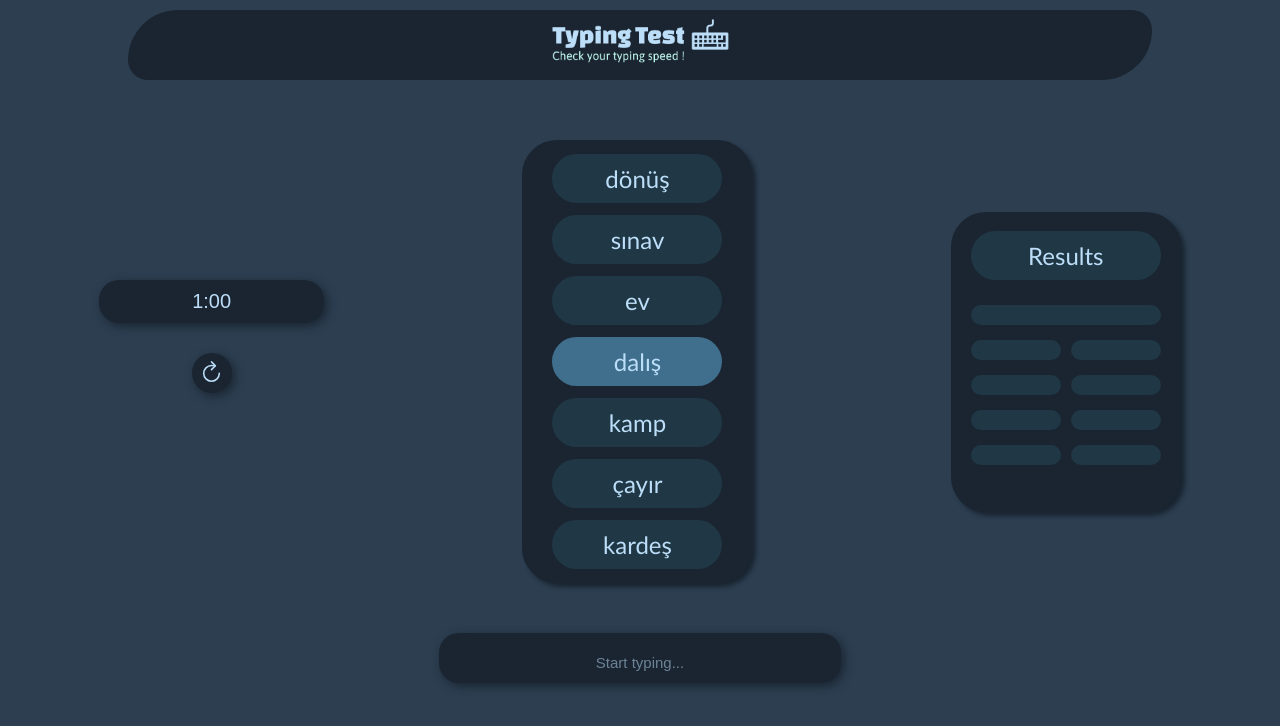
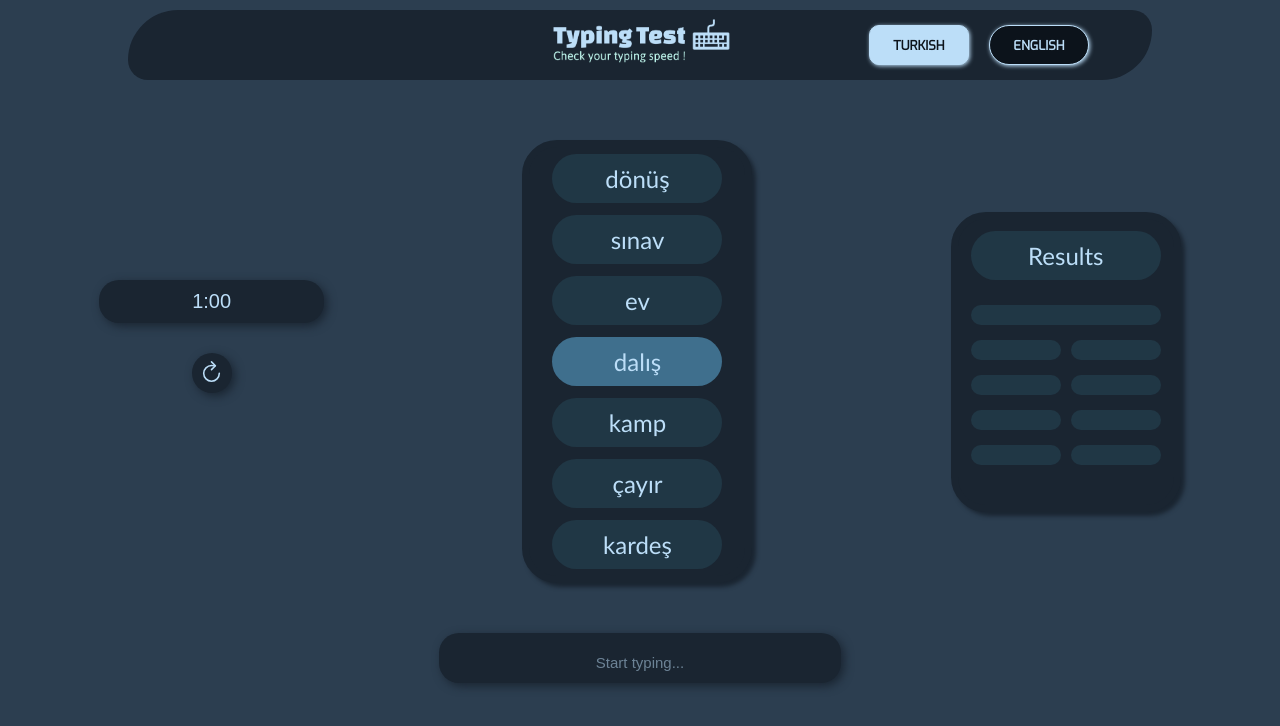
Before and after one commit to ekinutkuu/TypingTest, a website: page index.html in a window 1280 px wide. Drawn offline with nearby package versions, Linux system fonts and the light colour scheme.

Commit message:
added: language selection buttons

```diff
--- a/index.html
+++ b/index.html
@@ -6,11 +6,16 @@
     <title>Typing Test</title>
     <link rel="stylesheet" type="text/css" href="style.css">
     <link rel="stylesheet" type="text/css" href="responsive.css">
+    <link rel="stylesheet" href="https://fonts.googleapis.com/css?family=Exo">
 </head>
 <body>
 
     <div class="center" id="topBar">
         <img src="images/logo.png">
+        <div class="languageSelector">
+            <button class="activeLanguage" language="turkish">Turkish</button>
+            <button language="english">English</button>
+        </div>
     </div>
 
     <div class="center" id="wrapper">
--- a/style.css
+++ b/style.css
@@ -151,3 +151,49 @@ table tr td{
     color: #bcdef882;
     font-size: 15px;
 }
+
+/* Language Selection */
+#topBar{
+    display: flex;
+    flex-direction: row;
+}
+
+#topBar img{
+    margin-left: calc(50% - 100px);
+}
+
+.languageSelector{
+    display: flex;
+    gap: 20px;
+}
+
+.languageSelector button{
+    width: 100px;
+    height: 40px;
+    text-transform: uppercase;
+    font-family: 'Exo';
+    font-weight: bold;
+    font-size: 13px;
+    border-radius: 25px;
+    border: 1px solid #bcdef8;
+    box-shadow: 1px 1px 4px #bcdef8;
+    background-color: #0c131b;
+    color: #bcdef8;
+    transition: 0.35s ease;
+}
+
+.languageSelector button:hover{
+    cursor: pointer;
+    background-color: #bcdef8;
+    color: #0c131b;
+}
+
+.languageSelector button:not(.activeLanguage):hover{
+    transform: scale(1.08);
+}
+
+.languageSelector button.activeLanguage{
+    border-radius: 10px;
+    background-color: #bcdef8;
+    color: #0c131b;
+}
```
